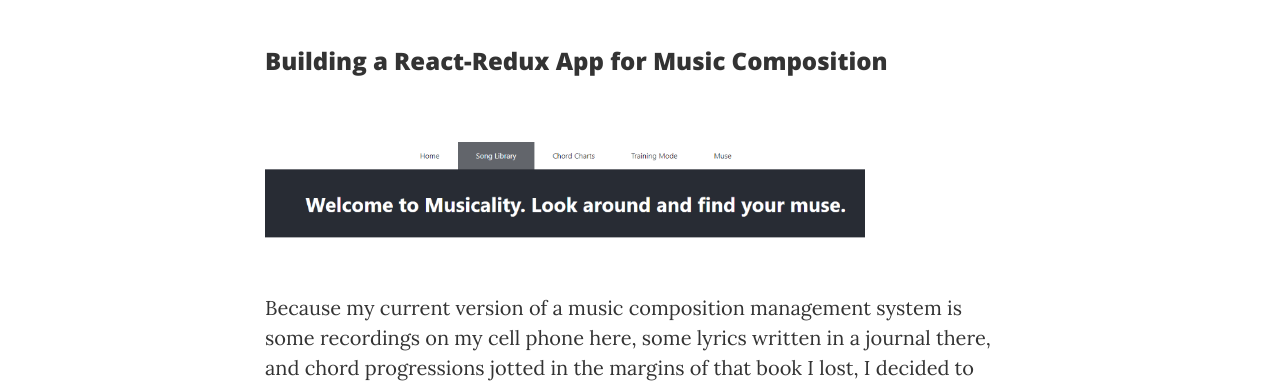
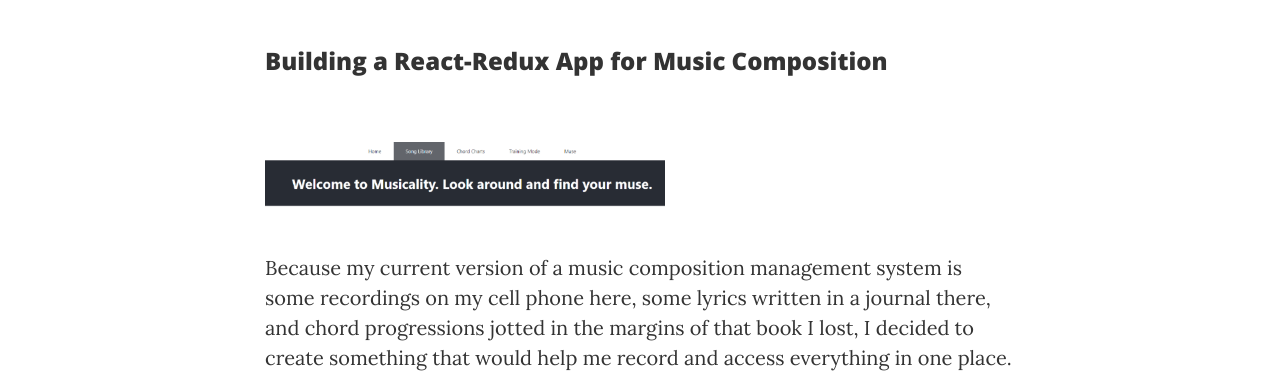
Before and after one commit to allisonkadel/allisonkadel, a plain HTML site: page posts/musicality.html in a window 1280 px wide. Shown: the part 409-797 px from the top of the page. Drawn offline with nearby package versions, Linux system fonts and the light colour scheme.

Commit message:
Update musicality.html

```diff
--- a/posts/musicality.html
+++ b/posts/musicality.html
@@ -96,7 +96,7 @@
 
               <br><br>
 
-              <img src="../img/musicality-home.png"/>
+              <img src="../img/musicality-home-small.png"/>
 
               <p>
 
```
